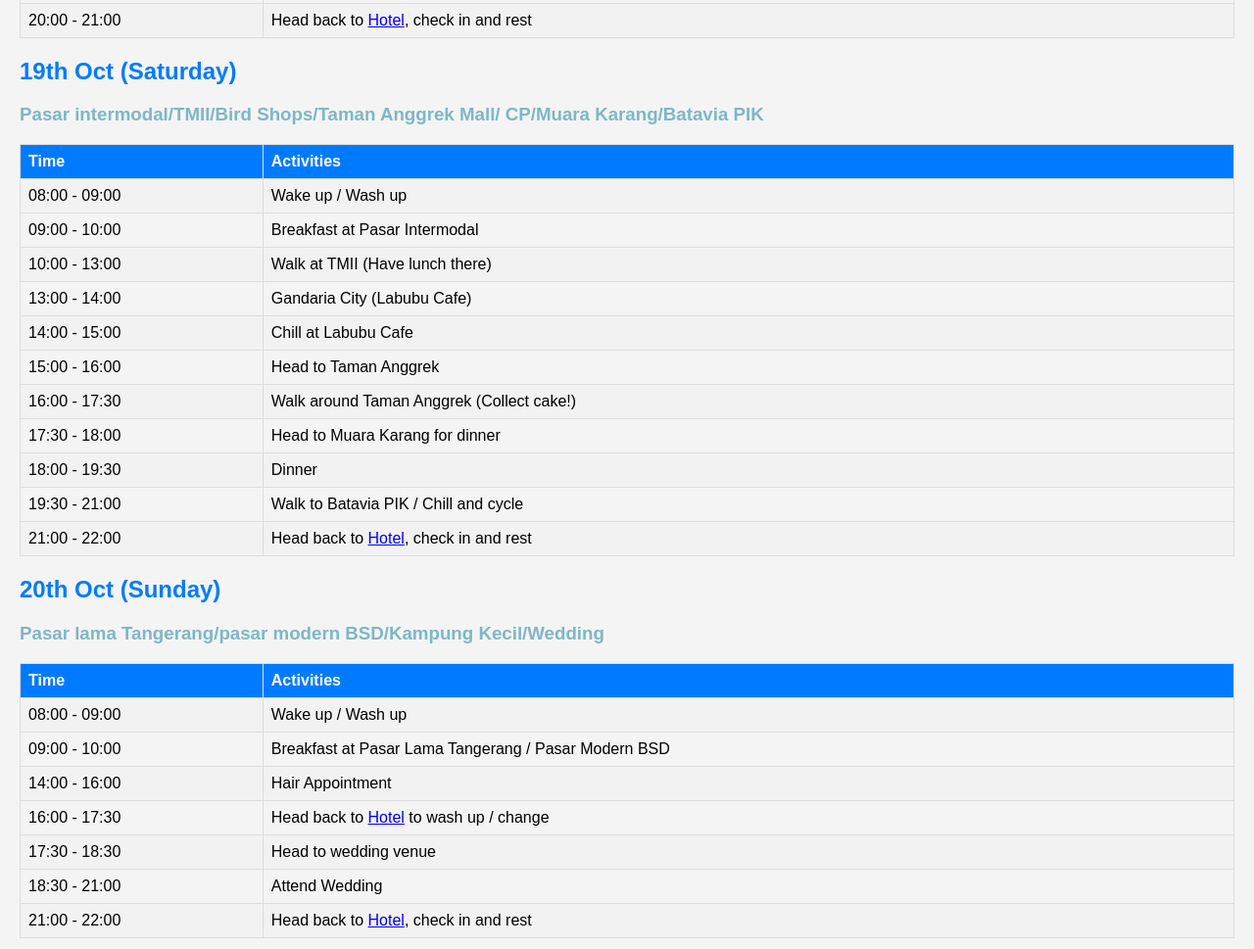
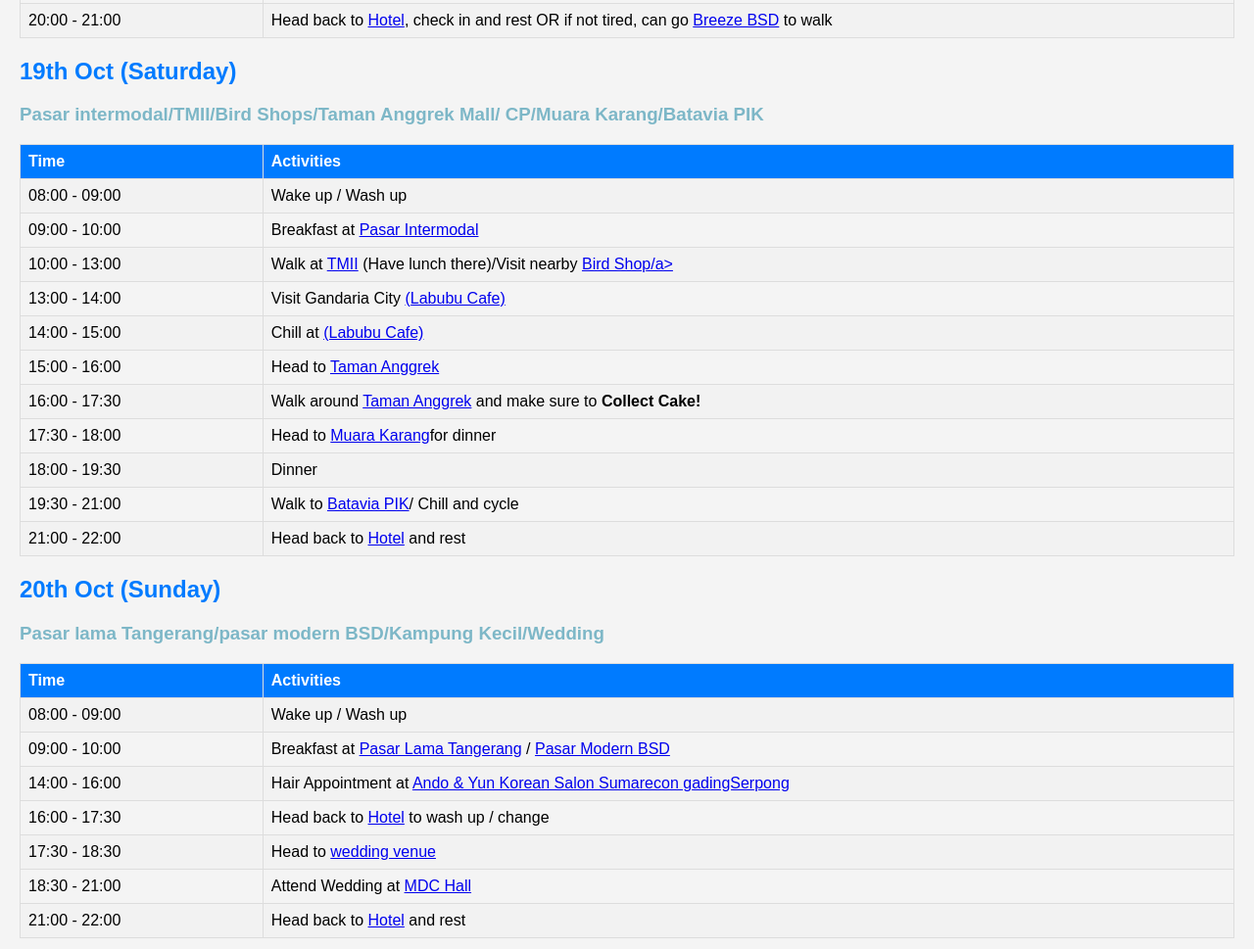
Before and after one commit to jaredtcy/jkt, a plain HTML site: page index.html in a window 1280 px wide. Shown: the part 551-1520 px from the top of the page at 98% size. Drawn offline with Linux system fonts and the light colour scheme.

Commit message:
Update index.html

```diff
--- a/index.html
+++ b/index.html
@@ -101,7 +101,7 @@
             </tr>
             <tr>
                 <td>20:00 - 21:00</td>
-                <td>Head back to  <a href="https://maps.app.goo.gl/xVeH9epV8zVkXXsY6">Hotel</a>, check in and rest</td>
+                <td>Head back to  <a href="https://maps.app.goo.gl/xVeH9epV8zVkXXsY6">Hotel</a>, check in and rest OR if not tired, can go <a href="https://maps.app.goo.gl/umcihWZKDzHFsLDm8">Breeze BSD</a> to walk</td>
             </tr>
         </table>
     </div>
@@ -120,31 +120,31 @@
             </tr>
             <tr>
                 <td>09:00 - 10:00</td>
-                <td>Breakfast at Pasar Intermodal</td>
+                <td>Breakfast at  <a href="https://maps.app.goo.gl/KTn9hBJ7Fw324AnMA">Pasar Intermodal</a></td>
             </tr>
             <tr>
                 <td>10:00 - 13:00</td>
-                <td>Walk at TMII (Have lunch there)</td>
+                <td>Walk at  <a href="https://maps.app.goo.gl/kzG1MrZ7YuHEr2cEA">TMII</a> (Have lunch there)/Visit nearby <a href="https://g.co/kgs/2WVumbi">Bird Shop/a> </td>
             </tr>
             <tr>
                 <td>13:00 - 14:00</td>
-                <td>Gandaria City (Labubu Cafe)</td>
+                <td>Visit Gandaria City  <a href="https://maps.app.goo.gl/PWq2SSRtNWUQkiQf8">(Labubu Cafe)</a></td>
             </tr>
             <tr>
                 <td>14:00 - 15:00</td>
-                <td>Chill at Labubu Cafe</td>
+                <td>Chill at <a href="https://maps.app.goo.gl/PWq2SSRtNWUQkiQf8">(Labubu Cafe)</a></td>
             </tr>
             <tr>
                 <td>15:00 - 16:00</td>
-                <td>Head to Taman Anggrek</td>
+                <td>Head to <a href="https://maps.app.goo.gl/Ux9D4GJBBVKoWteYA">Taman Anggrek</a></td>
             </tr>
             <tr>
                 <td>16:00 - 17:30</td>
-                <td>Walk around Taman Anggrek (Collect cake!)</td>
+                <td>Walk around <a href="https://maps.app.goo.gl/Ux9D4GJBBVKoWteYA">Taman Anggrek</a> and make sure to <b>Collect Cake!</b></td>
             </tr>
             <tr>
                 <td>17:30 - 18:00</td>
-                <td>Head to Muara Karang for dinner</td>
+                <td>Head to <a href="https://maps.app.goo.gl/WzkXdmp3m8astjKk6">Muara Karang</a>for dinner</td>
             </tr>
             <tr>
                 <td>18:00 - 19:30</td>
@@ -152,11 +152,11 @@
             </tr>
             <tr>
                 <td>19:30 - 21:00</td>
-                <td>Walk to Batavia PIK / Chill and cycle</td>
+                <td>Walk to  <a href="https://maps.app.goo.gl/HEU3G5RQsiYiAUJQ7">Batavia PIK</a>/ Chill and cycle</td>
             </tr>
             <tr>
                 <td>21:00 - 22:00</td>
-                <td>Head back to  <a href="https://maps.app.goo.gl/xVeH9epV8zVkXXsY6">Hotel</a>, check in and rest</td>
+                <td>Head back to  <a href="https://maps.app.goo.gl/xVeH9epV8zVkXXsY6">Hotel</a> and rest</td>
             </tr>
         </table>
     </div>
@@ -175,11 +175,11 @@
             </tr>
             <tr>
                 <td>09:00 - 10:00</td>
-                <td>Breakfast at Pasar Lama Tangerang / Pasar Modern BSD</td>
+                <td>Breakfast at  <a href="https://maps.app.goo.gl/dY13dDGp2ram7qMh6">Pasar Lama Tangerang</a> / <a href="https://maps.app.goo.gl/yXej9mZfDjBXJ8R3A">Pasar Modern BSD</a>  </td>
             </tr>
             <tr>
                 <td>14:00 - 16:00</td>
-                <td>Hair Appointment</td>
+                <td>Hair Appointment at <a href="https://maps.app.goo.gl/RNoquK66ougJ884c9">Ando & Yun Korean Salon Sumarecon gadingSerpong</a> </td>
             </tr>
             <tr>
                 <td>16:00 - 17:30</td>
@@ -187,15 +187,15 @@
             </tr>
             <tr>
                 <td>17:30 - 18:30</td>
-                <td>Head to wedding venue</td>
+                <td>Head to  <a href="https://maps.app.goo.gl/ZmcST3By5HMkiyx98">wedding venue</a></td>
             </tr>
             <tr>
                 <td>18:30 - 21:00</td>
-                <td>Attend Wedding</td>
+                <td>Attend Wedding at  <a href="https://maps.app.goo.gl/ZmcST3By5HMkiyx98">MDC Hall</a></td>
             </tr>
             <tr>
                 <td>21:00 - 22:00</td>
-                <td>Head back to  <a href="https://maps.app.goo.gl/xVeH9epV8zVkXXsY6">Hotel</a>, check in and rest</td>
+                <td>Head back to  <a href="https://maps.app.goo.gl/xVeH9epV8zVkXXsY6">Hotel</a> and rest</td>
             </tr>
         </table>
     </div>
```
